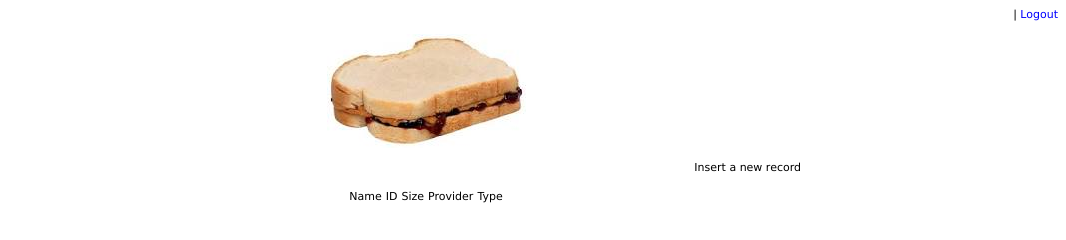
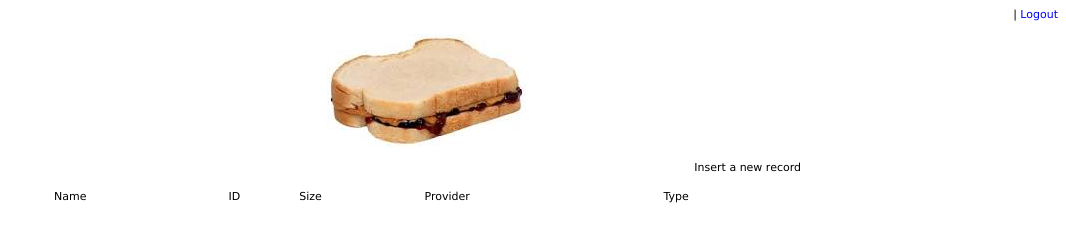
Before and after one commit to mrbjones/pbandj, a website: page public/index.html in a window 1280 px wide. Shown: the whole page, without its empty margins (214-1280 px from the left). Drawn offline with nearby package versions, Linux system fonts and the light colour scheme; some packages are replaced by stand-ins of ours; files whose address does not match are found by name.

Commit message:
Update mystyle.css

```diff
--- a/public/mystyle.css
+++ b/public/mystyle.css
@@ -1,5 +1,5 @@
 body { font-family:verdana;font-size:11px;}
-table { font-family:verdana;font-size:11px; }
+table { font-family:verdana;font-size:11px;width:100%; }
 a {text-decoration:none;}
 form {font-family:verdana;font-size:11px;font-weight:bold;margin-left:auto;margin-right:auto;width:75%;min-width:300px;max-width:750px; }
 hr {
```
